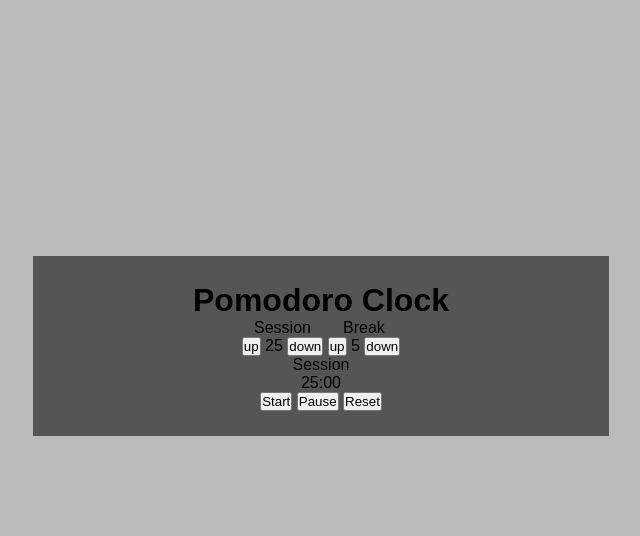
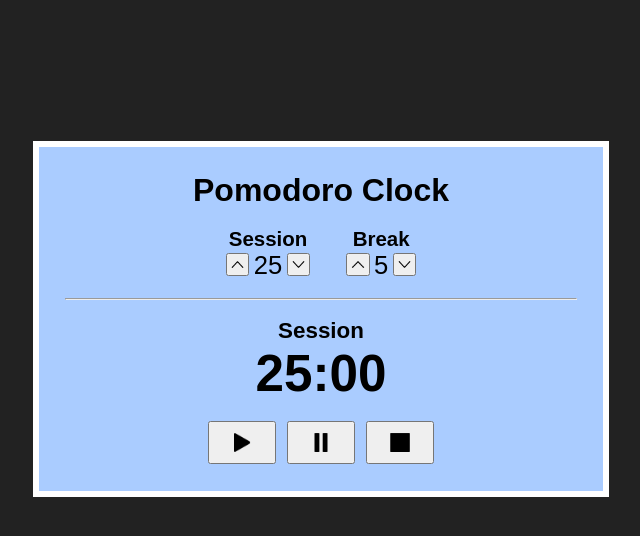
Before and after one commit to zcoursey22/pomodoro-clock, a plain HTML site: page index.html in a window 1280 px wide. Shown: the whole page, without its empty margins (319-959 px from the left). Drawn offline with nearby package versions, Linux system fonts and the light colour scheme.

Commit message:
Change the style

```diff
--- a/index.html
+++ b/index.html
@@ -10,35 +10,35 @@
 <div id="clock">
   <div id="top">
     <h1>Pomodoro Clock</h1>
+    <br>
     <div id="session">
-      <span>Session</span>
-      <br>
-      <button id="addSessionTimeButton">up</button>
+      <h3>Session</h3>
+      <button id="addSessionTimeButton"><img class="upDown" src="images/up.png"></button>
       <span id="sessionTime">25</span>
-      <button id="removeSessionTimeButton">down</button>
+      <button id="removeSessionTimeButton"><img class="upDown" src="images/down.png"></button>
     </div>
 
     <div id="break">
-      <span>Break</span>
-      <br>
-      <button id="addBreakTimeButton">up</button>
+      <h3>Break</h3>
+      <button id="addBreakTimeButton"><img class="upDown" src="images/up.png"></button>
       <span id="breakTime">5</span>
-      <button id="removeBreakTimeButton">down</button>
+      <button id="removeBreakTimeButton"><img class="upDown" src="images/down.png"></button>
     </div>
   </div>
 
+  <br><hr><br>
+
   <div id="bottom">
-      <span id="currentTimer">Session</span>
-      <br>
+    <h2 id="currentTimer">Session</h2>
     <span id="timer">25:00</span>
+    <br><br>
     <div id="controls">
-        <button id="playButton">Start</button>
-        <button id="pauseButton">Pause</button>
-        <button id="resetButton">Reset</button>
+      <button id="playButton"><img src="images/play.png"></button>
+      <button id="pauseButton"><img src="images/pause.png"></button>
+      <button id="resetButton"><img src="images/stop.png"></button>
     </div>
   </div>
 </div>
-
 
 <script src="https://ajax.googleapis.com/ajax/libs/jquery/3.3.1/jquery.min.js"></script>
 <script src="script.js"></script>
--- a/style.css
+++ b/style.css
@@ -7,17 +7,63 @@
 }
 
 body {
-  background: #bbb;
+  background: #222;
+}
+
+#top > div {
+  padding: 0 1.25vw;
+}
+
+#controls > button {
+  margin: 0 0.25vw;
+  padding: 0 1vw;
+}
+
+h1 {
+  font-size: 2.5vw;
+}
+
+h2 {
+  font-size: 1.75vw
+}
+
+h3 {
+  font-size: 1.6vw;
+}
+
+span {
+  font-size: 2vw;
+}
+
+span#timer {
+  font-size: 4vw;
+  font-weight: bold;
+}
+
+button {
+  font-size: 0;
+  outline: none;
+}
+
+img {
+  width: 3vw;
+  padding: 0.5vw;
+}
+
+img.upDown {
+  width: 1.5vw;
+  padding: 0;
 }
 
 div#clock {
   width: 45vw;
-  background: #555;
+  background: #acf;
   position: relative;
   top: 50%;
   left: 50%;
-  margin: 20vw 0 0 -22.5vw;
+  margin: 11vw 0 0 -22.5vw;
   padding: 2vw;
+  border: 0.5vw solid white;
 }
 
 div#top > div {
```
Also changed, not shown: images/down.png (added), images/pause.png (added), images/play.png (added), images/stop.png (added), images/up.png (added). Lines whose indentation alone changed are shown as unchanged.
